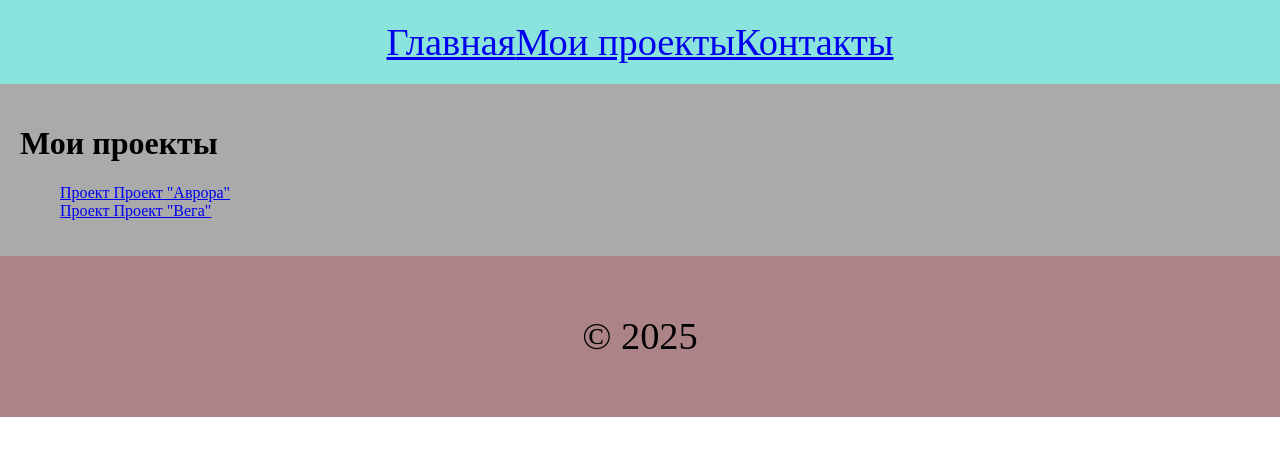
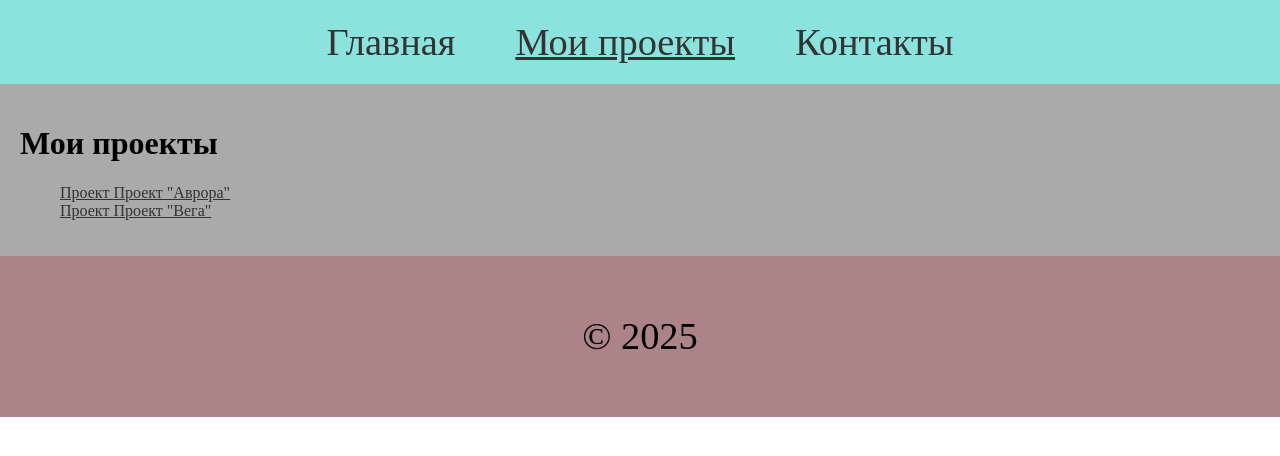
Before and after one commit to IVShelkunov/React_lessons, a React (Vite) app: page /projects in a window 1280 px wide. Shown: the top 456 px of the page. Built offline with nearby package versions, Linux system fonts and the light colour scheme.

Commit message:
correction link projectDeteil and CSS

```diff
--- a/src/App.css
+++ b/src/App.css
@@ -13,6 +13,14 @@ background-color: rgba(90, 10, 19, 0.5);
 font-size: 3vw;
 padding: 20px;
 }
+.nav-bar a {
+	text-decoration: none;
+	color: #333;
+	padding: 0 30px;
+}
+.nav-bar a.active {
+	text-decoration: underline;
+}
 main {
 	padding: 20px ;
 	background-color: #aaa;
@@ -20,6 +28,9 @@ main {
 }
 .projects ul {
 	list-style-type: none;
+}
+.projects a {
+	color: #333;
 }
 .tabs a {
 
--- a/src/components/Navigation.tsx
+++ b/src/components/Navigation.tsx
@@ -2,7 +2,7 @@
 import { NavLink } from 'react-router-dom';
 export function Navigation() {
 return(
-	<nav>
+	<nav className='nav-bar'>
 		<NavLink to={'/'}>Главная</NavLink>
 		<NavLink to={'/projects'}>Мои проекты</NavLink>
 		<NavLink to={'/contacts'}>Контакты</NavLink>
--- a/src/pages/ProjectDetailPage.tsx
+++ b/src/pages/ProjectDetailPage.tsx
@@ -11,8 +11,8 @@ export function ProjectDetailPage() {
 		<div className="project-detail">
 			<h1>{currentProject.name}</h1>
 			<nav className="tabs">
-				<NavLink to={`/projects/${projectId}`} end >Описание</NavLink>
-				<NavLink to={`/projects/${projectId}/tech`}>Технологии</NavLink>
+				<NavLink to={'.'} end >Описание</NavLink>
+				<NavLink to={'tech'}>Технологии</NavLink>
 			</nav>
 			<div className="show">
 				<Outlet/>
```
